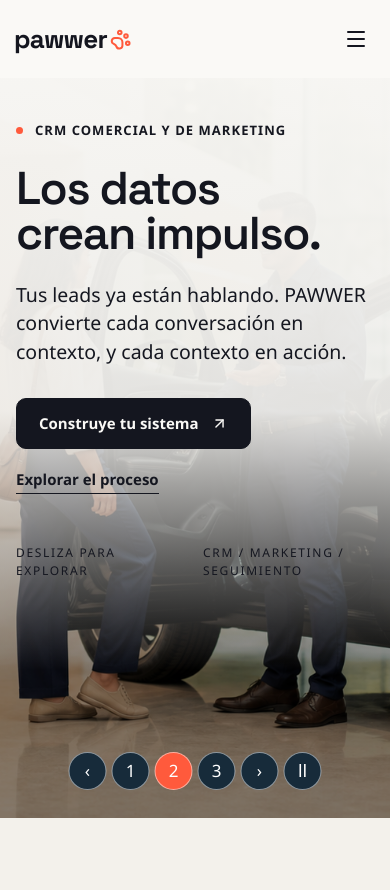
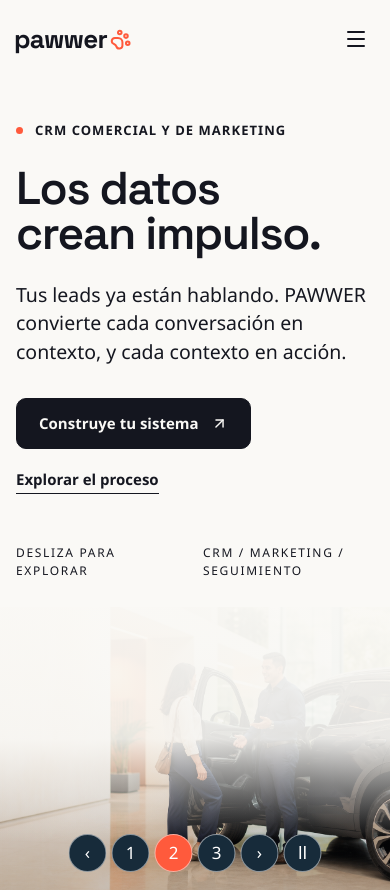
Before and after one commit to apptimgo-ux/pawwer-landing, a Next.js app: page / in a window 390 px wide. Shown: the top 890 px of the page. Built offline with nearby package versions, Linux system fonts and the light colour scheme.

Commit message:
Fix mobile hero image crop and carousel visibility

```diff
--- a/app/overrides.css
+++ b/app/overrides.css
@@ -185,10 +185,13 @@
 /* Mobile hero: let the content determine the height so nothing is clipped. */
 @media (max-width: 700px) {
   .hero--background {
-    min-height: max(740px, 100svh) !important;
+    display: block !important;
+    min-height: 0 !important;
     height: auto !important;
     padding-top: 42px !important;
-    padding-bottom: 96px !important;
+    padding-bottom: 0 !important;
+    background: var(--paper) !important;
+    color: var(--ink) !important;
   }
   .hero--background .hero__inner {
     width: min(100% - 32px, 620px);
@@ -213,8 +216,24 @@
     line-height: 1.45;
   }
   .hero--background .hero__meta .rule { display: none; }
+  .hero--background .hero__backdrop {
+    position: relative;
+    inset: auto;
+    z-index: 1;
+    width: 100%;
+    height: auto;
+    margin-top: 28px;
+    background: var(--paper-2);
+  }
   .hero--background .hero__backdrop > img,
-  .hero--background .hero__backdrop > video { object-position: 68% center !important; }
+  .hero--background .hero__backdrop > video {
+    width: 100%;
+    height: auto;
+    aspect-ratio: 4 / 3;
+    object-fit: cover;
+    object-position: 68% center !important;
+  }
+  .hero--background .hero__media-shade { background: linear-gradient(180deg, rgba(20,22,31,.03), rgba(20,22,31,.22)) !important; }
   .hero--background .hero__carousel-controls {
     right: 50%;
     transform: translateX(50%);
```
